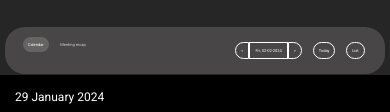
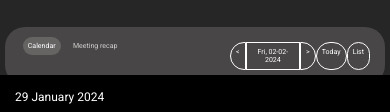
Before and after one commit to aswin2108/webX, a plain HTML site: page index.html in a window 390 px wide. Shown: the part 288-400 px from the top of the page. Drawn offline with nearby package versions, Linux system fonts and the light colour scheme.

Commit message:
changed the size of font for small screens

```diff
--- a/styles.scss
+++ b/styles.scss
@@ -137,7 +137,7 @@ body {
 
 @media (max-width: 500px){
   .meetControlerContainer{
-    font-size: 4px !important;
+    font-size: 7px !important;
   }
   .meet__controls{
       font-size: 12px !important;
```
Also changed, not shown: styles.css.
